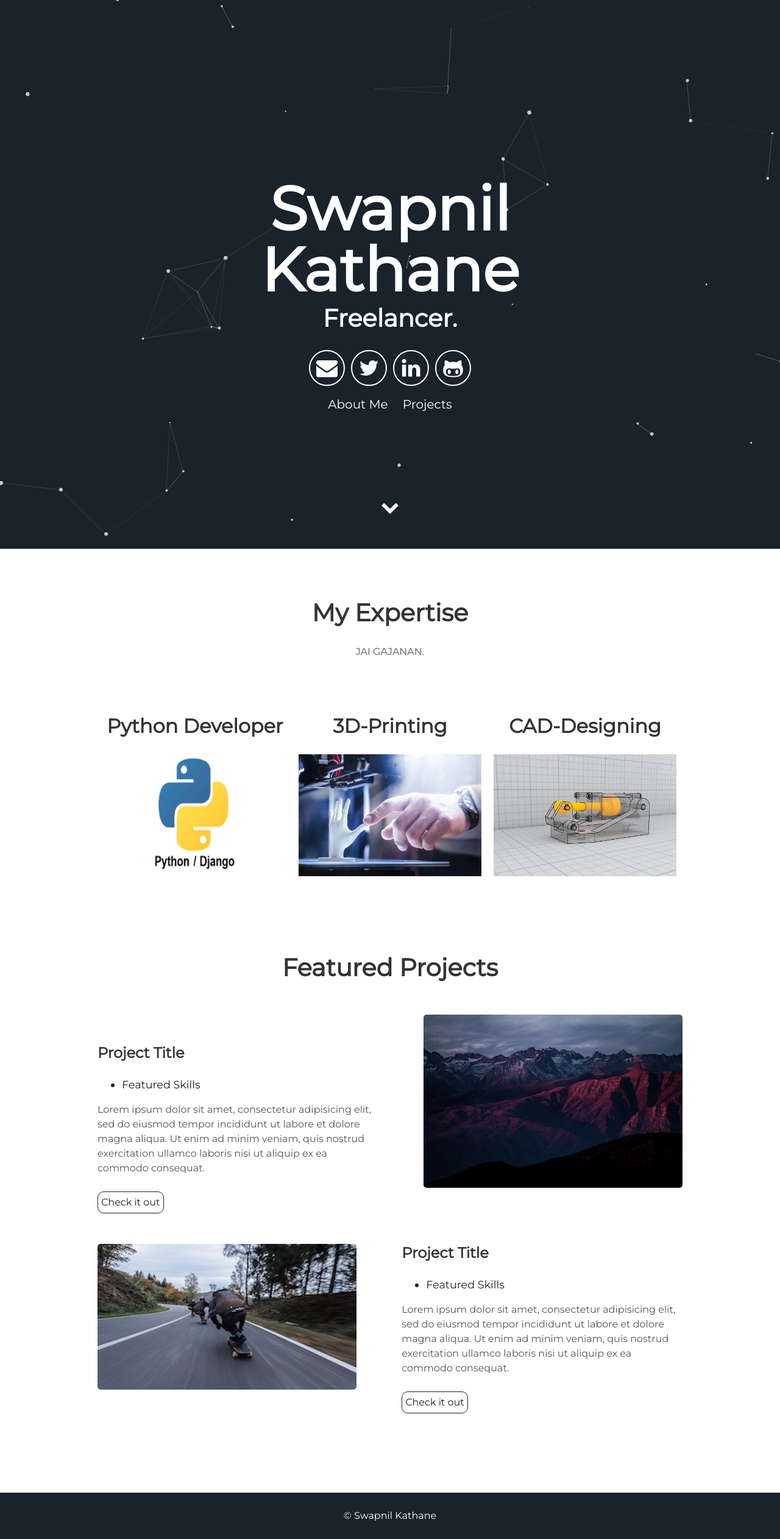
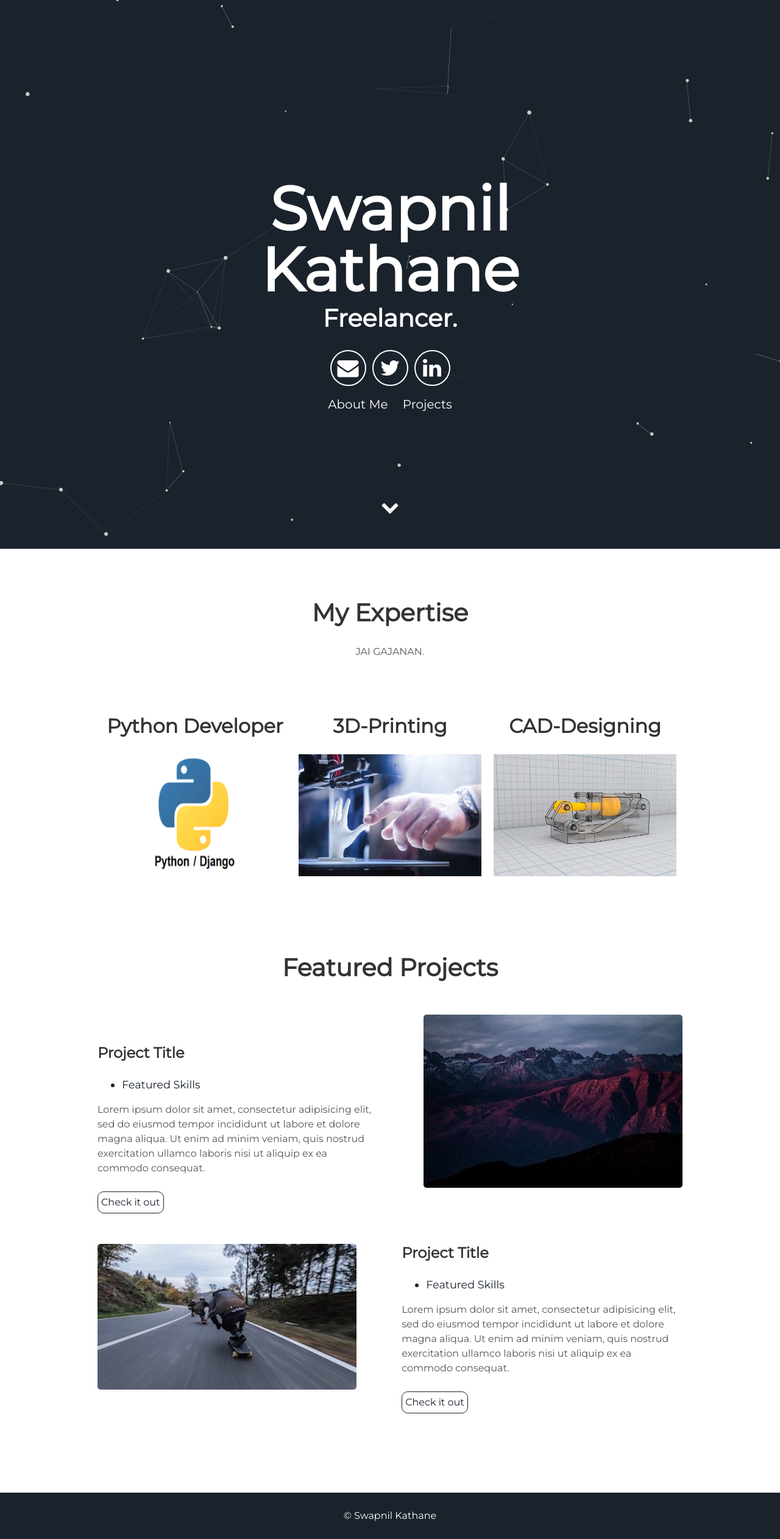
Before and after one commit to swapnilkathane/swapnilkathaneoldweb, a Jekyll site: the page built from index.html, in a window 1280 px wide. Shown: the whole page at 61% size. Built offline with Jekyll 4.4.1, drawn with Linux system fonts in a browser that asks for light colours.

Commit message:
Update header.html

```diff
--- a/_includes/header.html
+++ b/_includes/header.html
@@ -8,7 +8,6 @@
         <a aria-label="Send email" href="#"><i class="icon fa fa-envelope"></i></a>
         <a aria-label="My Twitter" target="_blank" href="#"><i class="icon fa fa-twitter" aria-hidden="true"></i></a>
         <a aria-label="My Google Plus" target="_blank" href="#"><i class="icon fa fa-linkedin" aria-hidden="true"></i></a>
-        <a aria-label="My Github" target="_blank" href="#"><i class="icon fa fa-github-alt" aria-hidden="true"></i></a>
       </div>
       <div class="header-links">
         <a class="link" href="#about" data-scroll>About Me</a>
```
